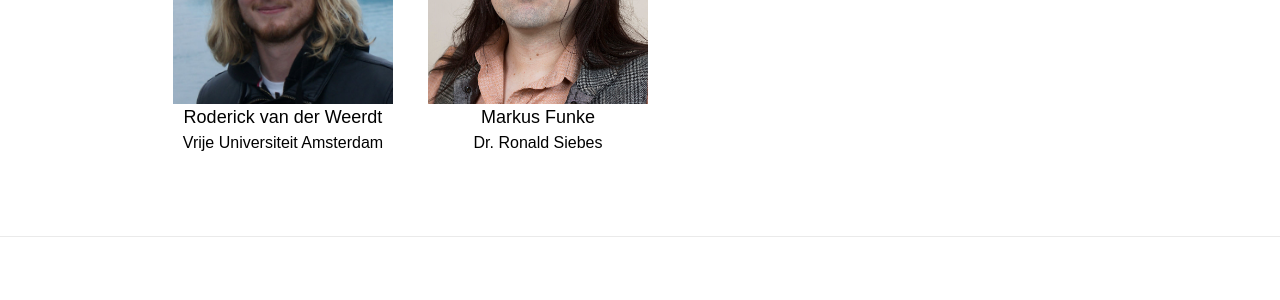
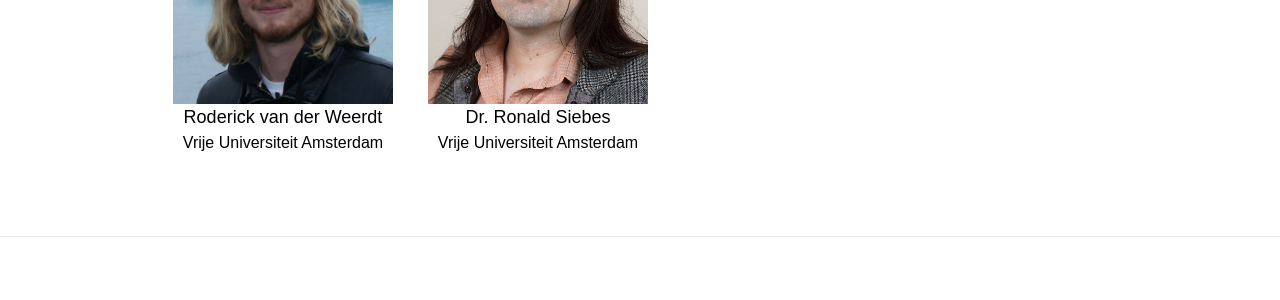
Before and after one commit to S2-group/disc-website.github.io, a Jekyll site: the page built from pages/team.md, in a window 1280 px wide and 900 px high, scrolled down 735 px. Shown: the part 344-644 px from the top of the window. Built offline with Jekyll 4.4.1, drawn with Linux system fonts in a browser that asks for light colours; nearby versions of some CDN libraries.

Commit message:
fixing mistake in teams page

```diff
--- a/pages/team.md
+++ b/pages/team.md
@@ -50,7 +50,7 @@ title: Team
     </div>
     <div class="team-member-container">
         <img alt="Ronald Siebes" src="{{ site.url }}/assets/img/team/RonaldSiebes.jpeg"/>
-        <div class="team-member team-member-name">Markus Funke</div>
-        <div class="team-member team-member-affiliation">Dr. Ronald Siebes</div>
+        <div class="team-member team-member-name">Dr. Ronald Siebes</div>
+        <div class="team-member team-member-affiliation">Vrije Universiteit Amsterdam</div>
     </div>
 </div>
```
